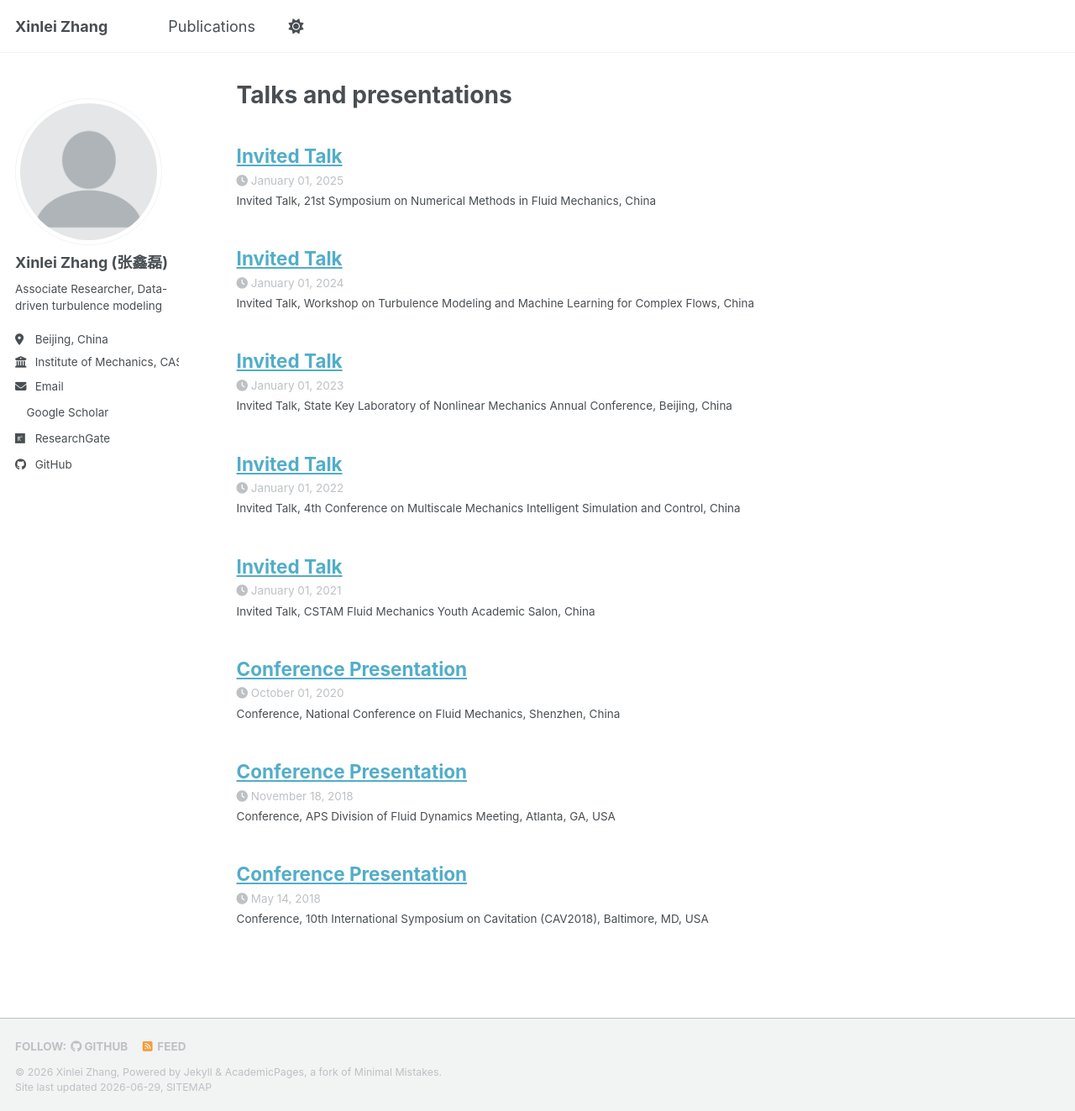
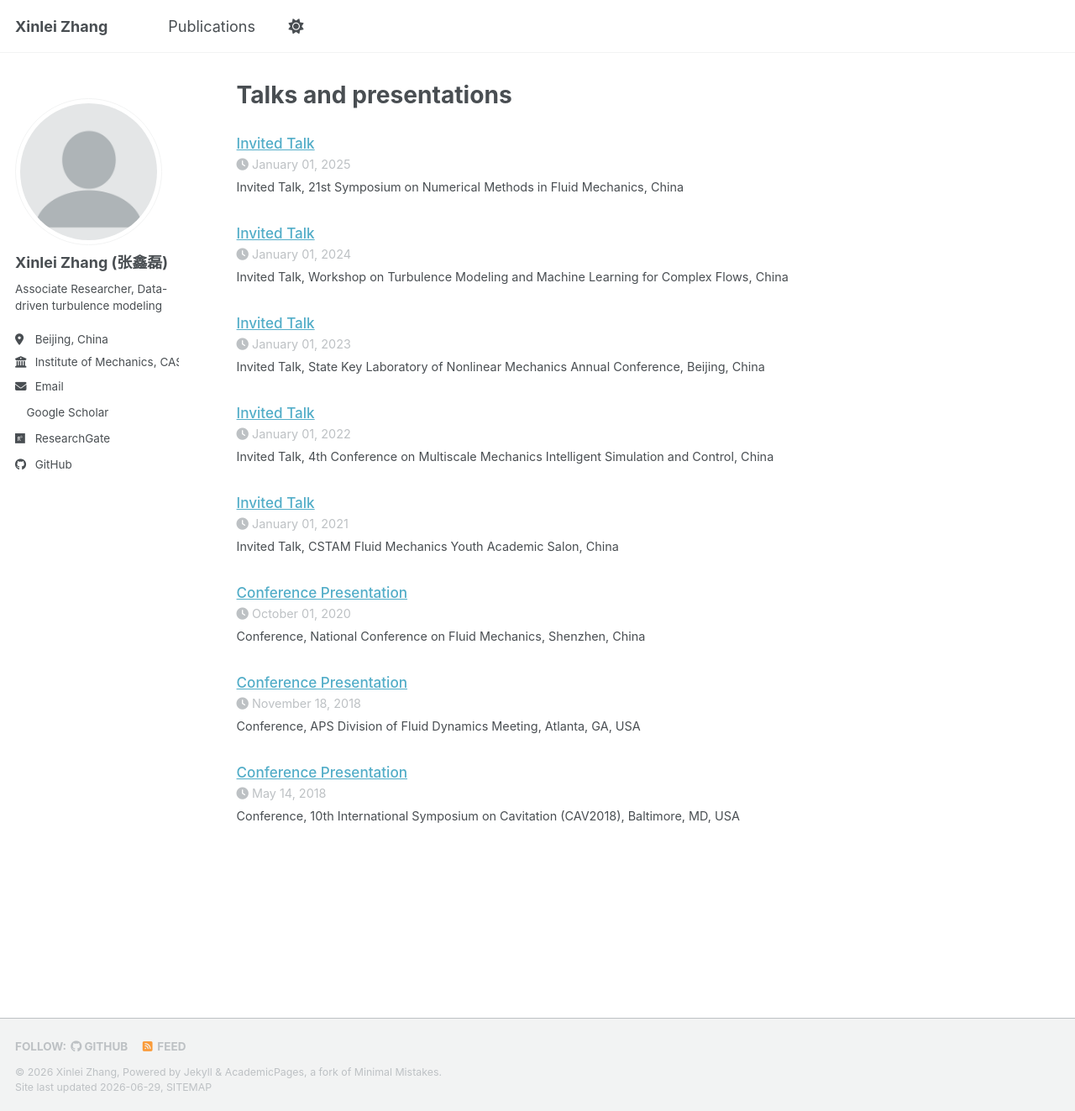
Before and after one commit to XinleiZhang/home, a Jekyll site: the page built from _pages/talks.html, in a window 1280 px wide and 1323 px high. Shown: the whole window at 84% size. Built offline with Jekyll 4.4.1, drawn with Linux system fonts in a browser that asks for light colours; a style sheet for code colours, icons or effects is not loaded.

Commit message:
Move publication styles to SCSS for proper rendering
- Add _sass/_custom.scss with year header and entry styling
- Import custom.scss in main.scss
- Remove inline style block from publications.html

```diff
--- /dev/null
+++ b/_sass/_custom.scss
@@ -0,0 +1,40 @@
+/* Custom publications page styling */
+
+/* Year headers - large and prominent */
+.publications-year-header {
+  font-size: 2rem !important;
+  font-weight: 700 !important;
+  color: #1a1a2e !important;
+  margin-top: 2rem !important;
+  margin-bottom: 0.8rem !important;
+  padding-bottom: 0.3rem !important;
+  border-bottom: 2px solid #333 !important;
+}
+
+/* Category section headers */
+.publications-category-header {
+  font-size: 1.4rem !important;
+  font-weight: 600 !important;
+  color: #494e62 !important;
+  margin-top: 2.5rem !important;
+  margin-bottom: 1rem !important;
+  padding-bottom: 0.2rem !important;
+  border-bottom: 1px solid #ccc !important;
+}
+
+/* Shrink publication entries */
+.archive__item {
+  font-size: 0.85rem !important;
+}
+.archive__item .archive__item-title {
+  font-size: 0.95rem !important;
+  font-weight: 500 !important;
+  margin-bottom: 0.2rem !important;
+}
+.archive__item .archive__item-title a {
+  font-size: 0.95rem !important;
+}
+.archive__item p {
+  font-size: 0.8rem !important;
+  margin-bottom: 0.3rem !important;
+}
--- a/assets/css/main.scss
+++ b/assets/css/main.scss
@@ -35,5 +35,6 @@
     "layout/page",
     "layout/archive",
     "layout/sidebar",
-    "layout/json_cv"
+    "layout/json_cv",
+    "custom"
 ;
```
Also changed, not shown: _pages/publications.html (+0 -38 lines).
